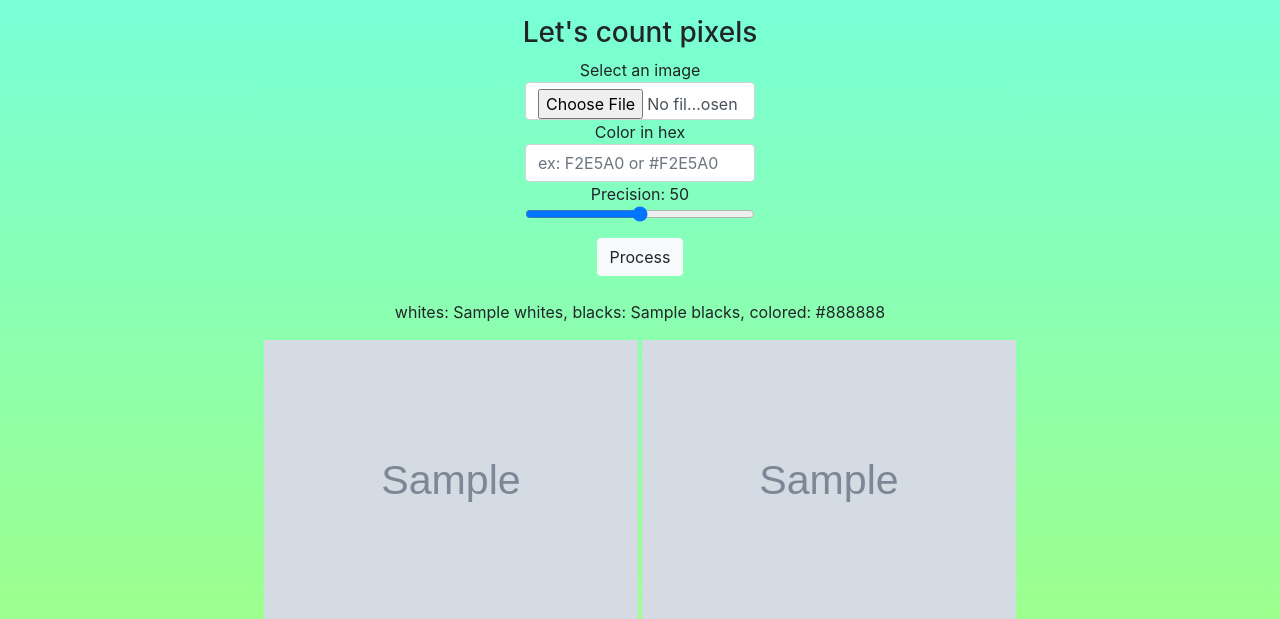
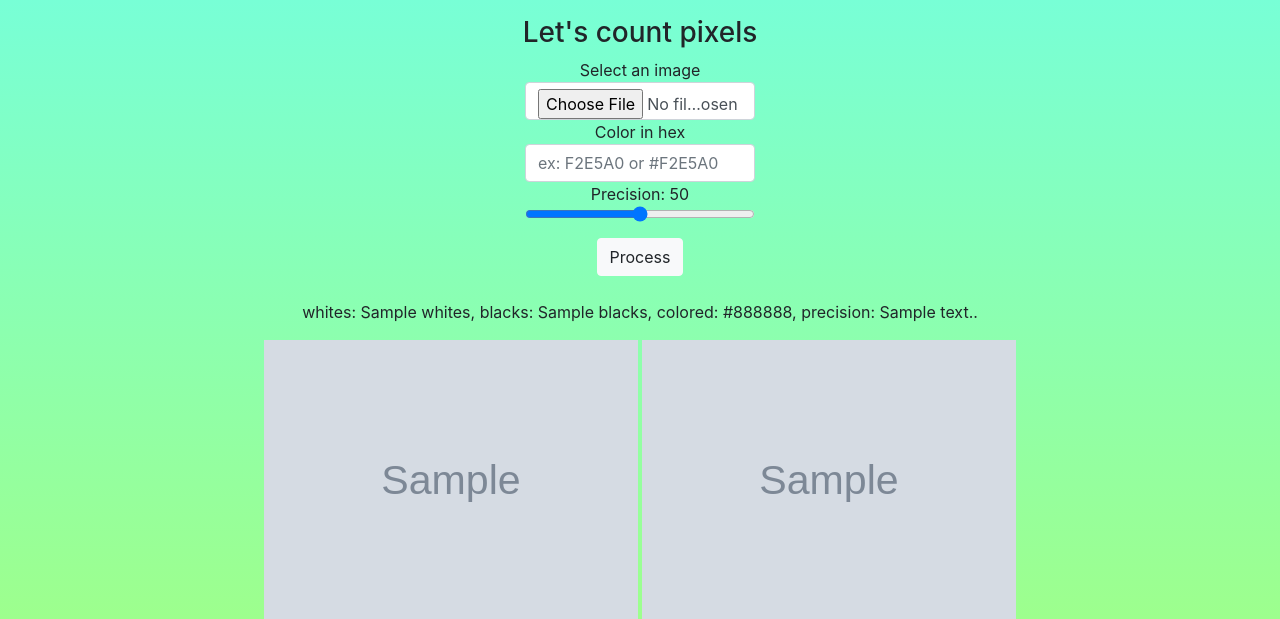
Before and after one commit to tconsta/pixelcount, a Django app: template app/templates/app/index.html in a window 1280 px wide. Shown: the top 619 px of the page. Run offline with Django 3.2, Linux system fonts and the light colour scheme; tables that the repository leaves empty hold one stand-in row (values such as "Sample post"); the template is opened without the code that fills it: values that come from a table or form of the project are taken from there, most other values are stand-ins (such as "Sample title", 1, 10 or a date in 2020); grey boxes marked "Sample" are stand-in pictures; some libraries are stand-ins or nearby versions; some web fonts are replaced.

Commit message:
precision value added to the output

```diff
--- a/app/templates/app/index.html
+++ b/app/templates/app/index.html
@@ -46,7 +46,7 @@
     </div>
     <br><br>
     {% if whites %}
-    <p>whites: {{whites}}, blacks: {{blacks}}, colored: {{colored}}</p>
+    <p>whites: {{whites}}, blacks: {{blacks}}, colored: {{colored}}, precision: {{precision}}.</p>
     <img src="{{img_orig}}" height="280">
     <img src="{{img_masked}}" height="280">
     <br><br>
--- a/app/views.py
+++ b/app/views.py
@@ -14,8 +14,10 @@ def index(request):
             form = ImgUploadForm()
             context = {'img_orig': img_to_datauri(img_orig_b),
                        'img_masked': img_to_datauri(img_masked_b),
+                       'precision': precision,
                        'form': form}
             context.update(counts)
+
             return render(request, 'app/index.html', context)
     else:
         form = ImgUploadForm()
```
